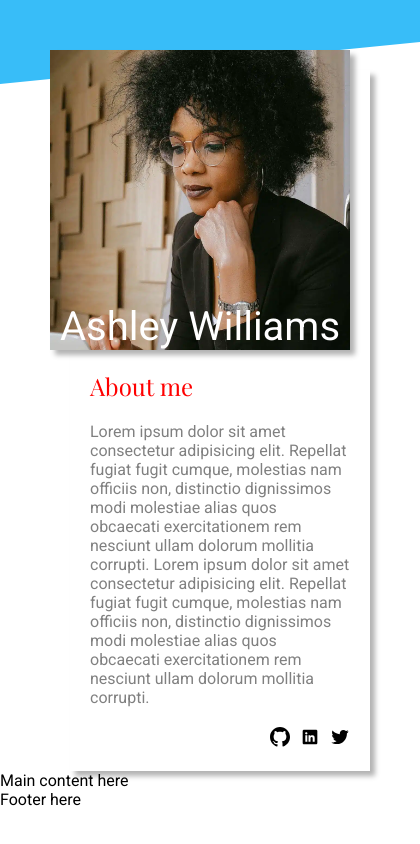
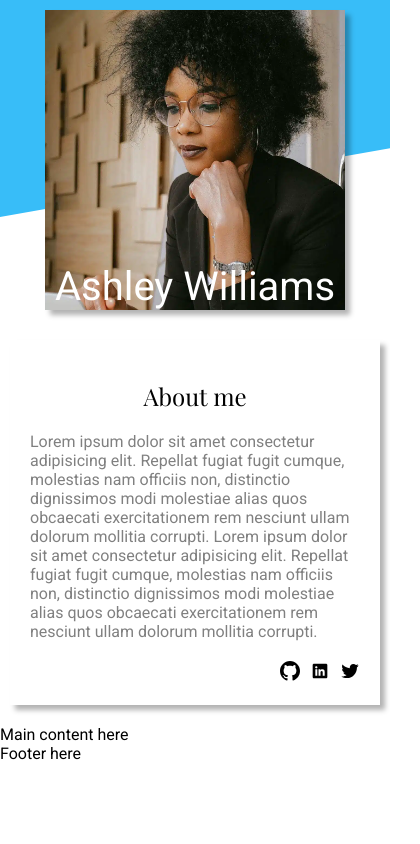
Before and after one commit to vuanhtu52/homepage, a plain HTML site: page index.html in a window 390 px wide. Shown: the whole page, 420 px wide, since content can reach past the window. Drawn offline with nearby package versions, Linux system fonts and the light colour scheme; a web font is replaced by a local one.

Commit message:
Make header responsive for all screen sizes

```diff
--- a/index.html
+++ b/index.html
@@ -17,7 +17,7 @@
 <body>
     <header>
         <!-- Background trapezoid -->
-        <img class="background" src="assets/icons/trapezoid.svg" alt="trapezoid background">
+        <div class="background"></div>
 
         <!-- Header content -->
         <div class="introduction">
--- a/style.css
+++ b/style.css
@@ -21,12 +21,16 @@ header {
 }
 
 header .background {
-    width: 100%;
+    height: 100%;
+    transform-origin: left;
+    background-color: #38bdf8;
+    z-index: -100;
 }
 
 header > .background, .introduction {
     grid-row-start: 1;
     grid-column-start: 1;
+    margin-bottom: 20px;
 }
 
 header .introduction {
@@ -39,8 +43,6 @@ header .introduction .profile-picture {
     background-image: url("assets/images/portrait.jpg");
     background-position: center;
     background-size: cover;
-    width: 300px;
-    height: 300px;
     float: left;
     position: relative;
     top: -20px;
@@ -89,19 +91,88 @@ header .introduction .about-me .links img {
 }
 
 @media (min-width: 1000px) {
-    h2 {
-        color: green;
+    header .background {
+        height: 100%;
+        transform: skewY(-5deg);
+    }
+
+    header .introduction .profile-picture {
+        width: 300px;
+        height: 300px;
     }
 }
 
-@media (max-width: 999px) {
-    h2 {
-        color: yellow;
+@media (min-width: 501px) and (max-width: 999px) {
+    header .background {
+        height: 70%;
+        transform: skewY(-10deg);
+    }
+
+    header .introduction {
+        margin-top: 120px;
+    }
+
+    header .introduction .profile-picture {
+        top: -70px;
+        width: 250px;
+        height: 250px;
+        margin-bottom: -50px;
+    }
+
+    header .introduction .profile-picture div {
+        top: 10px;
+        left: 200px;
+    }
+
+    header .introduction .about-me h2 {
+        text-align: center;
     }
 }
 
 @media (max-width: 500px) {
-    h2 {
-        color: red;
+    header .background {
+        height: 30%;
+        transform: skewY(-10deg);
+    }
+
+    header .introduction {
+        display: flex;
+        flex-direction: column;
+        align-items: center;
+        justify-content: center;
+        gap: 20px;
+        margin-top: 10px;
+        margin-left: 10px;
+        margin-right: 10px;
+    }
+
+    header .introduction .profile-picture {
+        width: 250px;
+        height: 300px;
+        position: relative;
+        top: 0;
+        left: 0;
+        margin-bottom: 10px;
+        margin-left: 0px;
+        margin-right: 0px;
+        max-width: 300px;
+        min-width: 200px;
+        width: calc(100vw - 20px);
+    }
+
+    header .introduction .profile-picture div {
+        font-size: 40px;
+        max-width: 300px;
+        min-width: 200px;
+        width: calc(100vw - 20px);
+        bottom: 0;
+    }
+
+    header .introduction .about-me {
+        position: static;
+    }
+
+    header .introduction .about-me h2 {
+        text-align: center;
     }
 }
```
